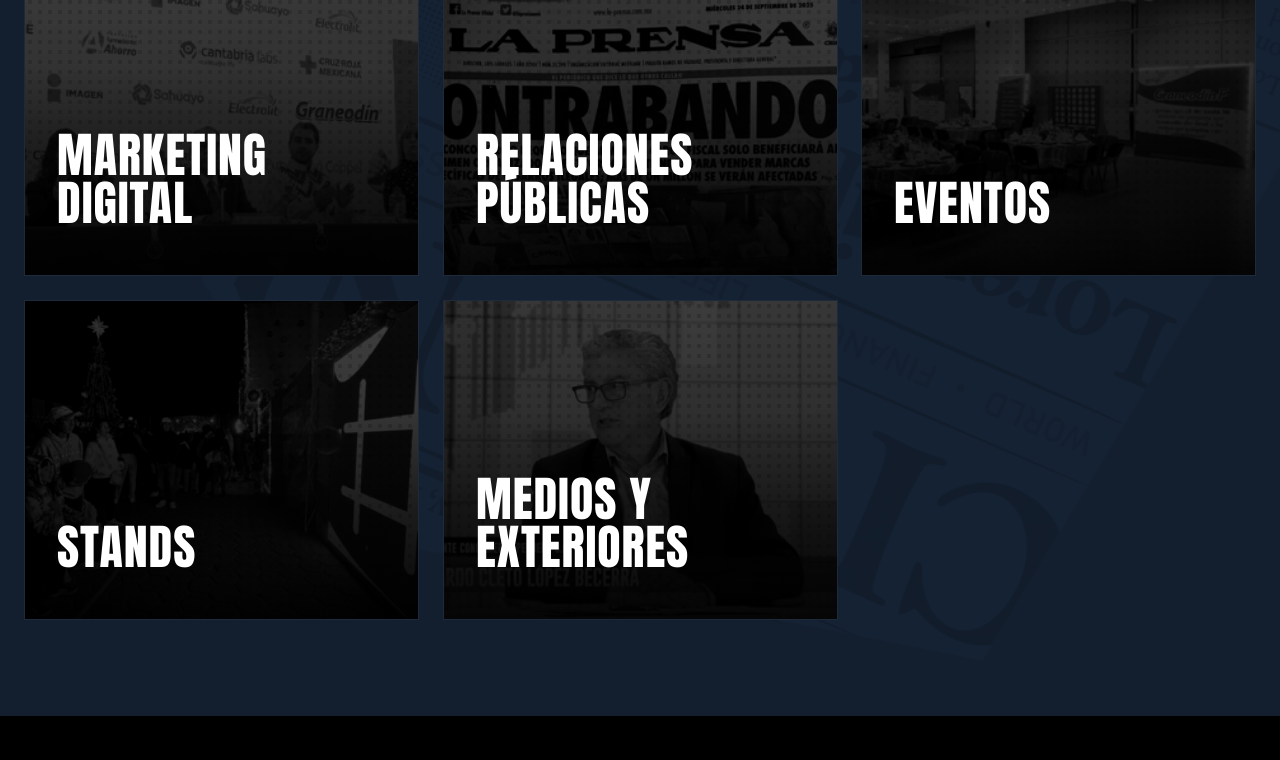
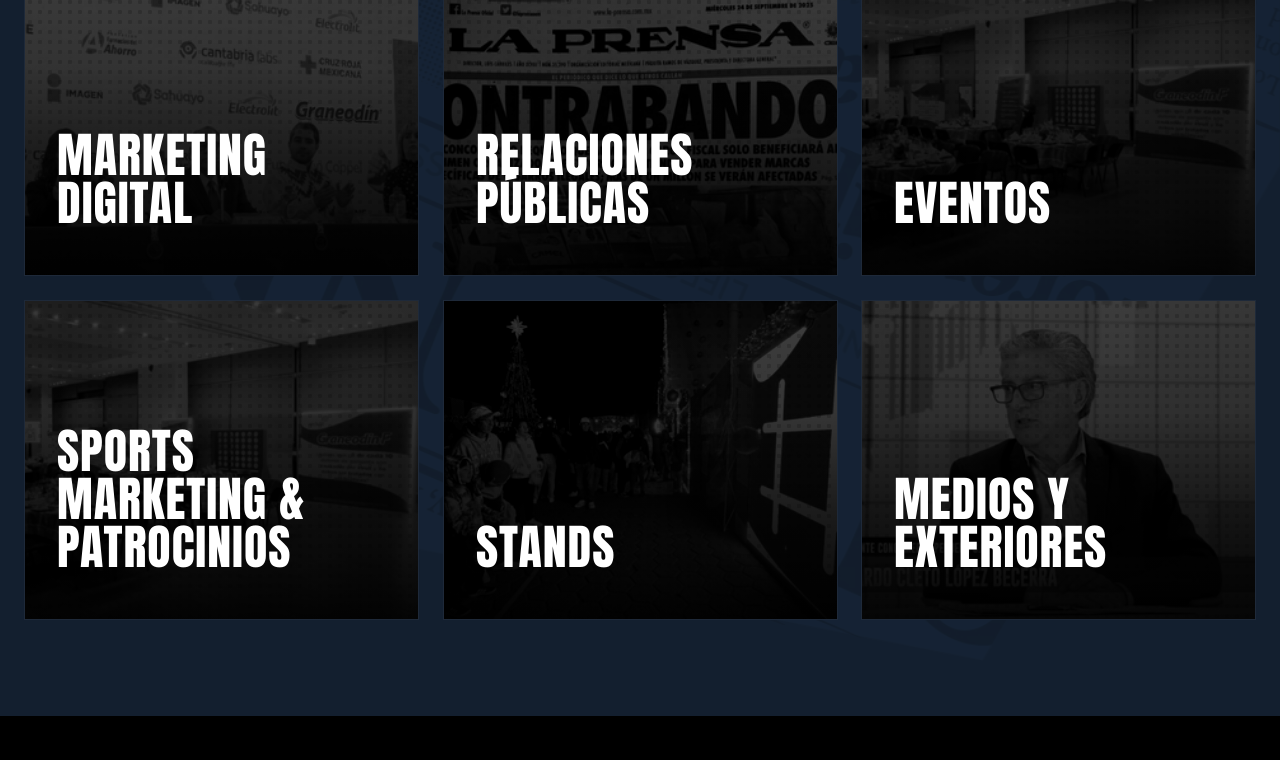
Before and after one commit to ianamb66/nimbus-landing-v2, a Next.js app: page / in a window 1280 px wide. Shown: the part 1720-2480 px from the top of the page. Built offline with nearby package versions, Linux system fonts and the light colour scheme.

Commit message:
Add Sports Marketing & Sponsorships as main service

```diff
--- a/src/app/page.tsx
+++ b/src/app/page.tsx
@@ -507,8 +507,14 @@ function Home({ setView }: { setView: (id: string) => void }) {
               { name: 'Marketing Digital', img: ASSETS.fotos.marketing, ph: ASSETS.placeholders.servicios.marketing, delay: '' },
               { name: 'Relaciones Públicas', img: ASSETS.fotos.pr, ph: ASSETS.placeholders.servicios.pr, delay: 'delay-100' },
               { name: 'Eventos', img: ASSETS.fotos.eventos, ph: ASSETS.placeholders.servicios.eventos, delay: 'delay-200' },
-              { name: 'Stands', img: ASSETS.fotos.stands, ph: ASSETS.placeholders.servicios.stands, delay: 'delay-300' },
-              { name: 'Medios y Exteriores', img: ASSETS.fotos.medios, ph: ASSETS.placeholders.servicios.medios, delay: 'delay-400' },
+              {
+                name: 'Sports Marketing & Patrocinios',
+                img: ASSETS.fotos.eventos,
+                ph: ASSETS.placeholders.servicios.eventos,
+                delay: 'delay-300',
+              },
+              { name: 'Stands', img: ASSETS.fotos.stands, ph: ASSETS.placeholders.servicios.stands, delay: 'delay-400' },
+              { name: 'Medios y Exteriores', img: ASSETS.fotos.medios, ph: ASSETS.placeholders.servicios.medios, delay: 'delay-500' },
             ].map((service) => (
               <div
                 key={service.name}
@@ -636,6 +642,22 @@ function Servicios({ setView }: { setView: (id: string) => void }) {
       intro: 'Producción de experiencias que generan impacto y posicionamiento.',
       items: ['Conceptualización', 'Producción integral', 'Eventos corporativos', 'Activaciones de marca', 'Eventos institucionales'],
       mancha: ASSETS.manchas.azul1,
+      foto: ASSETS.fotos.eventos,
+      placeholder: ASSETS.placeholders.servicios.eventos,
+    },
+    {
+      id: 'sports',
+      title: 'SPORTS MARKETING & PATROCINIOS',
+      intro: 'Diseño de estrategia, activaciones y cierre de patrocinios para eventos deportivos y marcas.',
+      items: [
+        'Paquetes de patrocinio (regional y nacional)',
+        'Gestión de alianzas y negociación',
+        'Activaciones en sitio + producción',
+        'Contenido y PR para amplificación',
+        'Reporte de KPIs y aprendizajes',
+        'Casos: Carrera Cruz Roja, Carrera Graneodin, El Gran Fondo',
+      ],
+      mancha: ASSETS.manchas.roja3,
       foto: ASSETS.fotos.eventos,
       placeholder: ASSETS.placeholders.servicios.eventos,
     },
```
